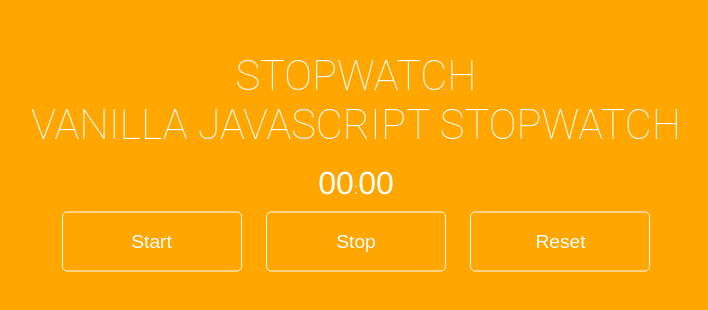
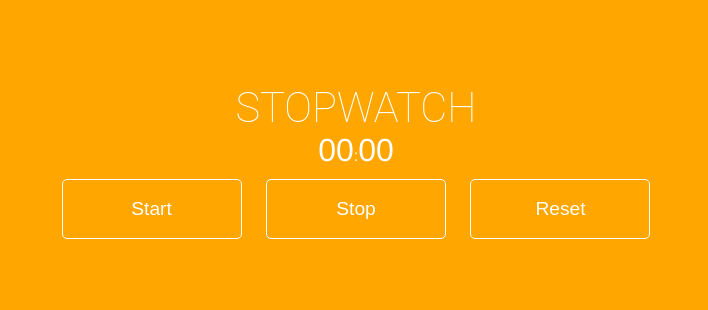
Before and after one commit to Mehul9833/Stop-Watch, a plain HTML site: page index.html in a window 1280 px wide. Shown: the part 234-544 px from the top of the page, without its empty margins (284-992 px from the left). Drawn offline with Linux system fonts and the light colour scheme.

Commit message:
Update index.html

```diff
--- a/index.html
+++ b/index.html
@@ -10,7 +10,6 @@
 	<body>
 		<div class="wrapper">
 			<h1>Stopwatch</h1>
-			<h2>Vanilla JavaScript Stopwatch</h2>
 			<p><span id="seconds">00</span>:<span id="tens">00</span></p>
 			<button id="button-start">Start</button>
 			<button id="button-stop">Stop</button>
```
